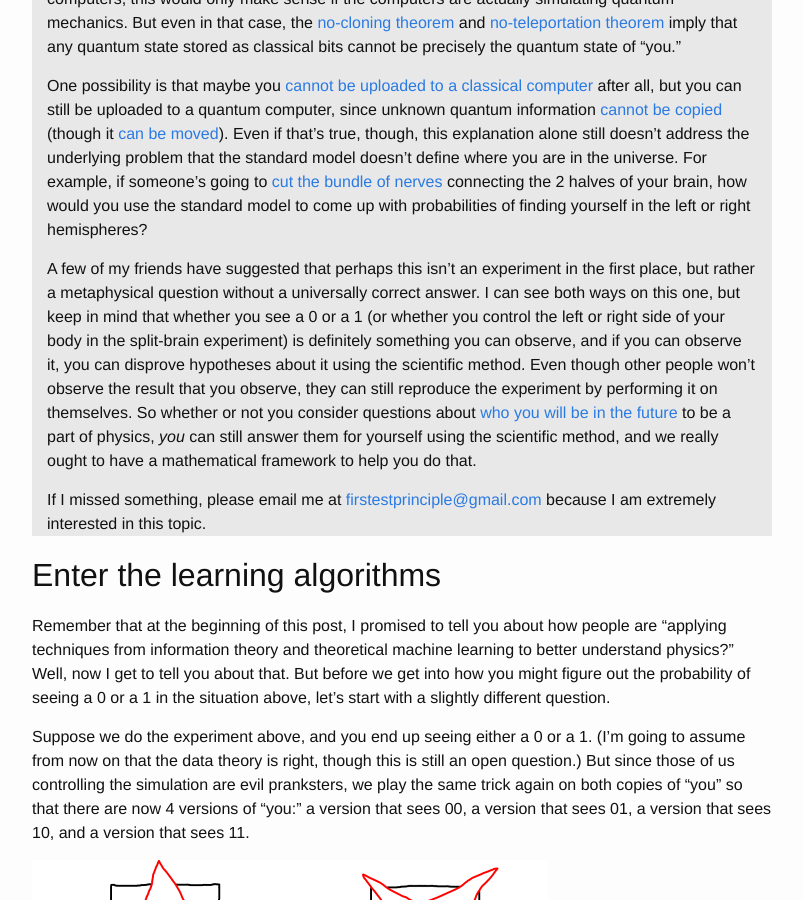
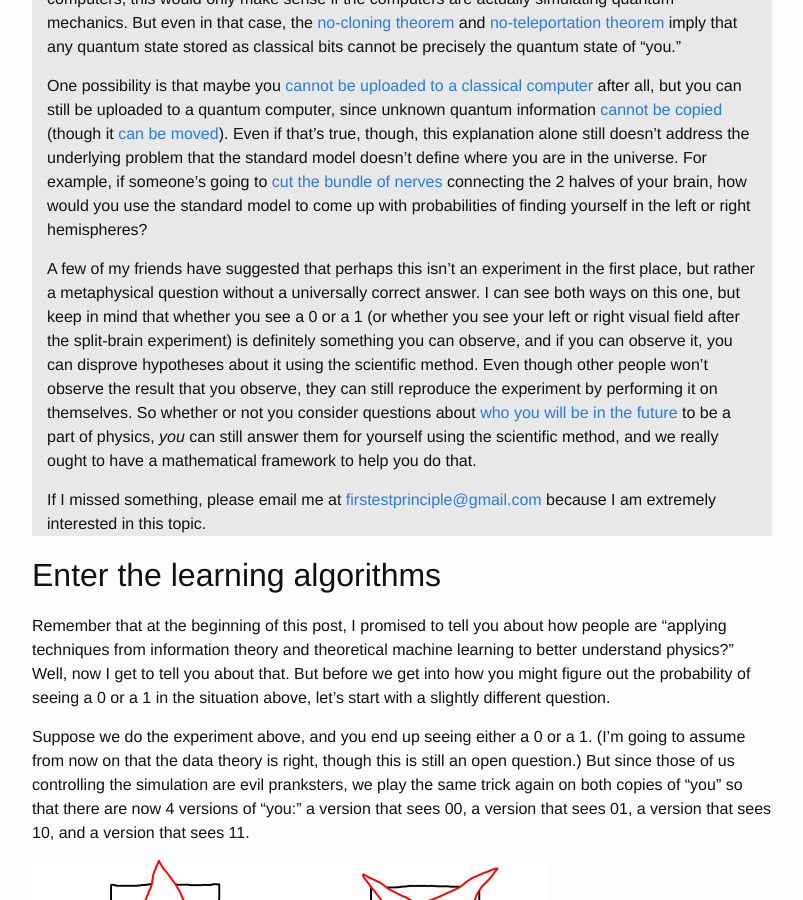
Before and after one commit to ad510/firstest-principle, a Jekyll site: the page built from _posts/2016-07-10-learning.md, in a window 1280 px wide and 900 px high, scrolled down 7155 px. Shown: the whole window, without its empty margins (238-1041 px from the left). Built offline with Jekyll 4.4.1, drawn with Linux system fonts in a browser that asks for light colours.

Commit message:
don't make assumptions about free will

```diff
--- a/_posts/2016-07-10-learning.md
+++ b/_posts/2016-07-10-learning.md
@@ -101,7 +101,7 @@ In that case, we'd need a new physics theory to fill the gap.
 >
 > One possibility is that maybe you [cannot be uploaded to a classical computer](http://www.scottaaronson.com/blog/?p=2903) after all, but you can still be uploaded to a quantum computer, since unknown quantum information [cannot be copied](https://en.wikipedia.org/wiki/No-cloning_theorem) (though it [can be moved](https://en.wikipedia.org/wiki/Quantum_teleportation)). Even if that's true, though, this explanation alone still doesn't address the underlying problem that the standard model doesn't define where you are in the universe. For example, if someone's going to [cut the bundle of nerves](https://www.youtube.com/watch?v=wfYbgdo8e-8) connecting the 2 halves of your brain, how would you use the standard model to come up with probabilities of finding yourself in the left or right hemispheres?
 >
-> A few of my friends have suggested that perhaps this isn't an experiment in the first place, but rather a metaphysical question without a universally correct answer. I can see both ways on this one, but keep in mind that whether you see a 0 or a 1 (or whether you control the left or right side of your body in the split-brain experiment) is definitely something you can observe, and if you can observe it, you can disprove hypotheses about it using the scientific method. Even though other people won't observe the result that you observe, they can still reproduce the experiment by performing it on themselves. So whether or not you consider questions about [who you will be in the future](https://waitbutwhy.com/2014/12/what-makes-you-you.html) to be a part of physics, *you* can still answer them for yourself using the scientific method, and we really ought to have a mathematical framework to help you do that.
+> A few of my friends have suggested that perhaps this isn't an experiment in the first place, but rather a metaphysical question without a universally correct answer. I can see both ways on this one, but keep in mind that whether you see a 0 or a 1 (or whether you see your left or right visual field after the split-brain experiment) is definitely something you can observe, and if you can observe it, you can disprove hypotheses about it using the scientific method. Even though other people won't observe the result that you observe, they can still reproduce the experiment by performing it on themselves. So whether or not you consider questions about [who you will be in the future](https://waitbutwhy.com/2014/12/what-makes-you-you.html) to be a part of physics, *you* can still answer them for yourself using the scientific method, and we really ought to have a mathematical framework to help you do that.
 >
 > If I missed something, please email me at [firstestprinciple@gmail.com](mailto:firstestprinciple@gmail.com) because I am extremely interested in this topic.
 
```
